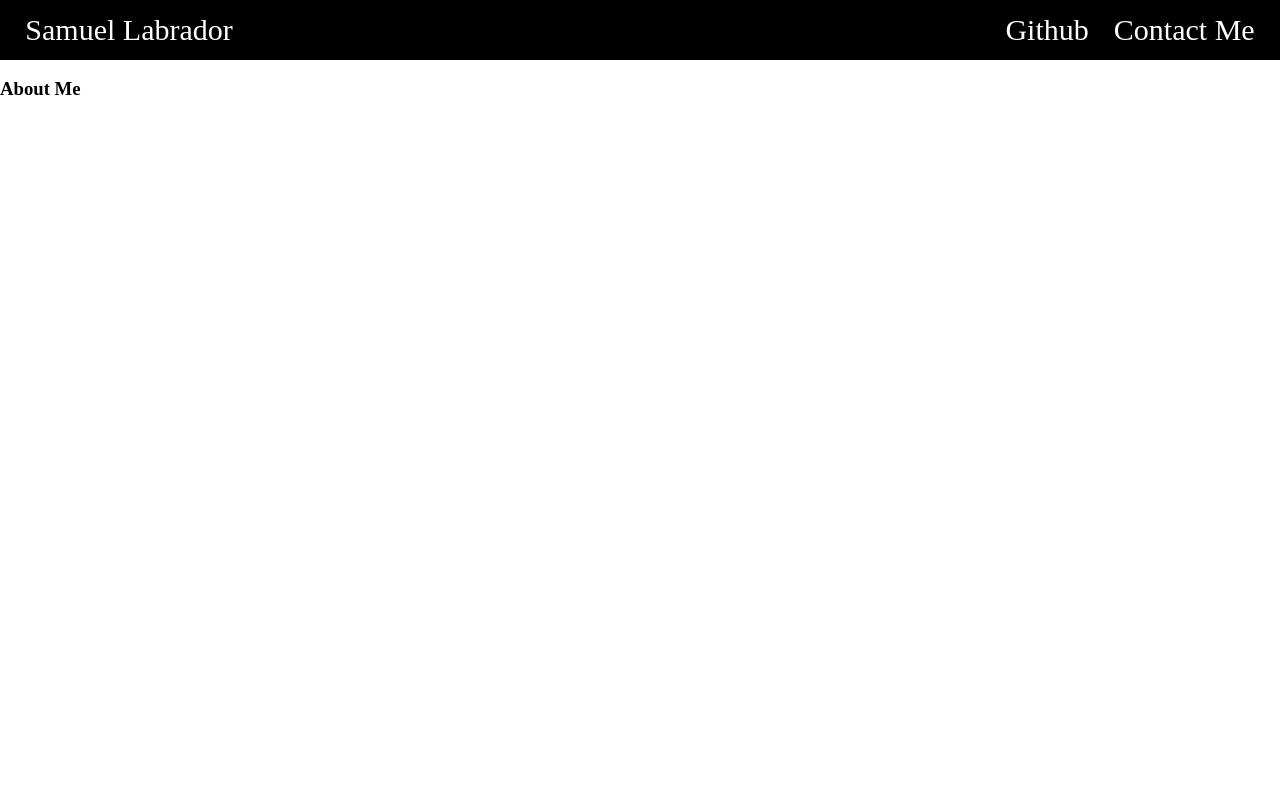
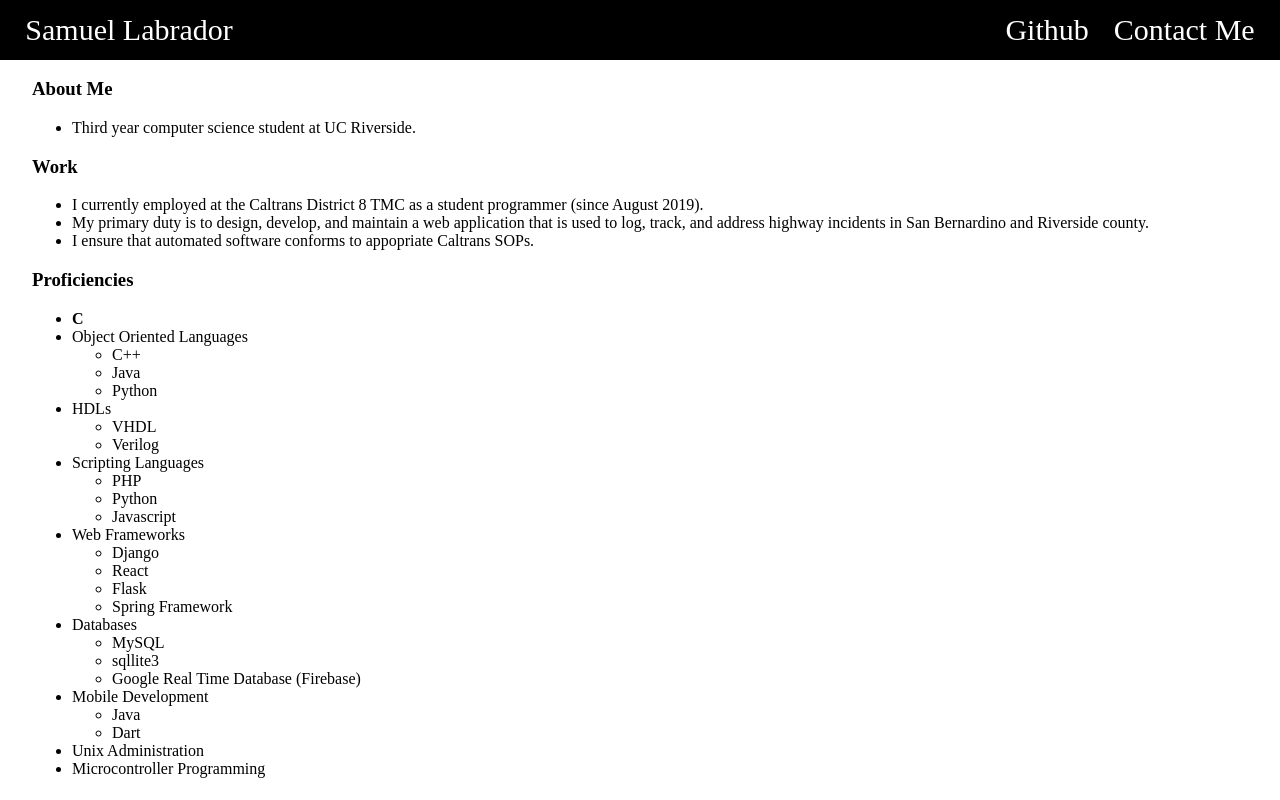
Before and after one commit to SamuelLabrador/samuellabrador.com, a Django app: template templates/home/home.html in a window 1280 px wide. Run offline with Django 3.2, Linux system fonts and the light colour scheme; the template is opened without the code that fills it, so the values that code supplies are empty.

Commit message:
updated text on contact and home page. modifed css to add padding to main element in base.html

```diff
--- a/static/css/base.css
+++ b/static/css/base.css
@@ -44,5 +44,6 @@ li.right{
 
 /* Main */
 .main{
-
+	width: 95%;
+	margin: auto;
 }
--- a/templates/home/home.html
+++ b/templates/home/home.html
@@ -3,5 +3,66 @@
 {% block content %}
 	<div>
 		<h3>About Me</h3>
+		<ul>
+			<li>
+				Third year computer science student at UC Riverside.
+			</li>
+		</ul>
+
+		<h3>Work</h3>
+		<ul>
+			<li>
+				I currently employed at the Caltrans District 8 TMC as a student programmer (since August 2019).
+			</li>
+			<li>
+				My primary duty is to design, develop, and maintain a web application that is used to log, track, and address highway incidents in San Bernardino and Riverside county.
+			</li>
+			<li>
+				I ensure that automated software conforms to appopriate Caltrans SOPs.
+			</li>
+		</ul>
+
+		<h3>Proficiencies</h3>
+		<ul>
+			<li><b>C</b></li>
+			<li>Object Oriented Languages</li>
+			<ul>
+				<li>C++</li>
+				<li>Java</li>
+				<li>Python</li>
+			</ul>
+			<li>HDLs</li>
+			<ul>
+				<li>VHDL</li>
+				<li>Verilog</li>
+			</ul>
+			<li>Scripting Languages</li>
+			<ul>
+				<li>PHP</li>
+				<li>Python</li>
+				<li>Javascript</li>
+			</ul>
+			<li>Web Frameworks</li>
+			<ul>
+				<li>Django</li>
+				<li>React</li>
+				<li>Flask</li>
+				<li>Spring Framework</li>
+			</ul>
+			<li>Databases</li>
+			<ul>
+				<li>MySQL</li>
+				<li>sqllite3</li>
+				<li>Google Real Time Database (Firebase)</li>
+			</ul>
+			<li>Mobile Development</li>
+			<ul>
+				<li>Java</li>
+				<li>Dart</li>
+			</ul>
+			<li>Unix Administration</li>
+			<li>Microcontroller Programming</li>
+
+		</ul>
 	</div>
 {% endblock %}
```
Also changed, not shown: templates/home/contact.html (+13 -1 lines).
